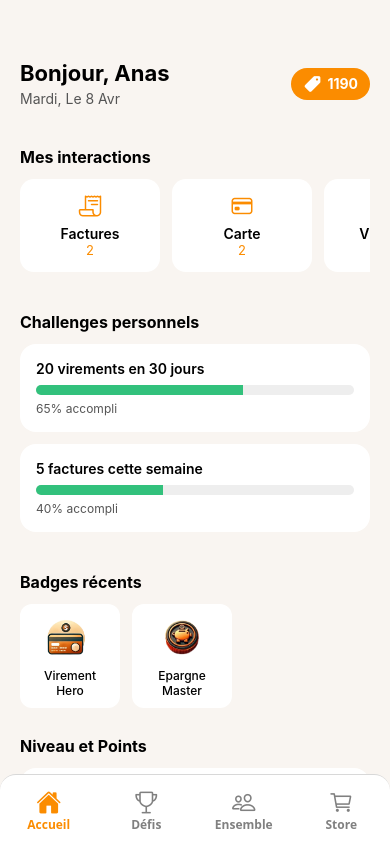
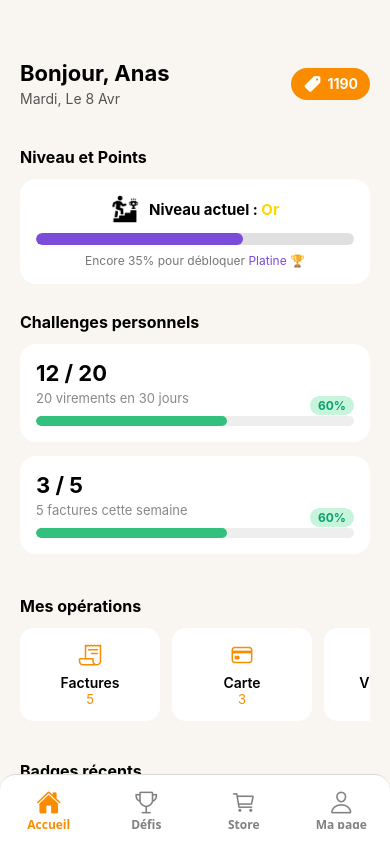
Before and after one commit to OussamaHm12/gamification-frontend, a React Native app: screen /Accueil in a window 390 px wide. Built offline with nearby package versions, Linux system fonts and the light colour scheme.

Commit message:
HomeScreen Finnalized

```diff
--- a/navigation/TabNavigator.tsx
+++ b/navigation/TabNavigator.tsx
@@ -1,10 +1,10 @@
-// ✅ navigation/TabNavigator.tsx
 import React from 'react';
 import { createBottomTabNavigator } from '@react-navigation/bottom-tabs';
 import HomeScreen from '../screens/HomeScreen';
 import DefisScreen from '../screens/DefisScreen';
 import StoreScreen from '../screens/StoreScreen';
-import EnsembleScreen from '../screens/EnsembleScreen';
+// ✅ Remplace EnsembleScreen par BadgeProfileScreen
+import BadgeProfileScreen from '../screens/BadgeProfileScreen';
 import { Ionicons } from '@expo/vector-icons';
 
 const Tab = createBottomTabNavigator();
@@ -44,8 +44,8 @@ const TabNavigator = () => {
             case 'Défis':
               iconName = 'trophy-outline';
               break;
-            case 'Ensemble':
-              iconName = 'people-outline';
+            case 'Ma page':
+              iconName = 'person-outline';
               break;
             case 'Store':
               iconName = 'cart-outline';
@@ -58,8 +58,9 @@ const TabNavigator = () => {
     >
       <Tab.Screen name="Accueil" component={HomeScreen} />
       <Tab.Screen name="Défis" component={DefisScreen} />
-      <Tab.Screen name="Ensemble" component={EnsembleScreen} />
       <Tab.Screen name="Store" component={StoreScreen} />
+      {/* ✅ Onglet "Ma page" à la place de Ensemble */}
+      <Tab.Screen name="Ma page" component={BadgeProfileScreen} />
     </Tab.Navigator>
   );
 };
--- a/screens/HomeScreen.tsx
+++ b/screens/HomeScreen.tsx
@@ -18,8 +18,8 @@ const recentBadges = [
 ];
 
 const personalChallenges = [
-  { id: '1', name: '20 virements en 30 jours', progress: 65 },
-  { id: '2', name: '5 factures cette semaine', progress: 40 },
+  { id: '1', name: '20 virements en 30 jours', current: 12, total: 20, progress: 60 },
+  { id: '2', name: '5 factures cette semaine', current: 3, total: 5, progress: 60 },
 ];
 
 const HomeScreen = () => {
@@ -37,50 +37,74 @@ const HomeScreen = () => {
           <Text style={styles.date}>{formattedDate}</Text>
         </View>
         <TouchableOpacity style={styles.pointsBox} onPress={() => navigation.navigate('Store')}>
-        <Ionicons name="pricetag" size={18} color="#fff" />
-        <Text style={styles.points}>1190</Text>
-      </TouchableOpacity>
-
+          <Ionicons name="pricetag" size={18} color="#fff" />
+          <Text style={styles.points}>1190</Text>
+        </TouchableOpacity>
       </View>
 
       <ScrollView style={styles.content} contentContainerStyle={{ paddingBottom: 100 }}>
-        <Text style={styles.sectionTitle}>Mes interactions</Text>
-        <ScrollView horizontal showsHorizontalScrollIndicator={false} style={{ marginBottom: 12 }}>
-          <TouchableOpacity style={styles.hCard} onPress={() => navigation.navigate('Interactions')}>
-            <Ionicons name="receipt-outline" size={24} color="#FB8C00" />
-            <Text style={styles.hCardTitle}>Factures</Text>
-            <Text style={styles.hCardValue}>2</Text>
-          </TouchableOpacity>
-          <TouchableOpacity style={styles.hCard} onPress={() => navigation.navigate('Interactions')}>
-            <Ionicons name="card-outline" size={24} color="#FB8C00" />
-            <Text style={styles.hCardTitle}>Carte</Text>
-            <Text style={styles.hCardValue}>2</Text>
-          </TouchableOpacity>
-          <TouchableOpacity style={styles.hCard} onPress={() => navigation.navigate('Interactions')}>
-            <Ionicons name="swap-horizontal-outline" size={24} color="#FB8C00" />
-            <Text style={styles.hCardTitle}>Virements</Text>
-            <Text style={styles.hCardValue}>2</Text>
-          </TouchableOpacity>
-        </ScrollView>
+        {/* 🎮 Bloc Fidélité style gaming avec redirection */}
+        <Text style={styles.sectionTitle}>Niveau et Points</Text>
+        <TouchableOpacity onPress={() => navigation.navigate('Niveau')}>
+          <View style={styles.gamingBox}>
+            <View style={styles.levelRow}>
+              <Image source={require('../assets/level.png')} style={styles.levelIcon} />
+              <Text style={styles.levelText}>
+                Niveau actuel : <Text style={{ color: '#FFD700' }}>Or</Text>
+              </Text>
+            </View>
+            <View style={styles.levelBar}>
+              <View style={[styles.levelProgress, { width: '65%' }]} />
+            </View>
+            <Text style={styles.progressNote}>
+              Encore 35% pour débloquer <Text style={{ color: '#7A4CD9' }}>Platine</Text> 🏆
+            </Text>
+          </View>
+        </TouchableOpacity>
 
-        {/* 🔥 Challenges personnels */}
+        {/* 🔥 Challenges personnels - Nouveau design */}
         <Text style={styles.sectionTitle}>Challenges personnels</Text>
         {personalChallenges.map((challenge) => (
           <TouchableOpacity
             key={challenge.id}
-            style={styles.challengeBox}
+            style={styles.challengeCard}
             onPress={() => navigation.navigate('DefiDetail', { defiId: challenge.id })}
           >
-            <Text style={styles.challengeTitle}>{challenge.name}</Text>
-            <View style={styles.challengeProgressBar}>
-              <View style={[styles.challengeProgressFill, { width: `${challenge.progress}%` }]} />
+            <Text style={styles.challengeMain}>{challenge.current} / {challenge.total}</Text>
+            <Text style={styles.challengeSub}>{challenge.name}</Text>
+
+            <View style={styles.progressWrapper}>
+              <View style={styles.progressBar}>
+                <View style={[styles.progressFill, { width: `${challenge.progress}%` }]} />
+              </View>
+              <View style={styles.percentageBubble}>
+                <Text style={styles.percentageText}>{challenge.progress}%</Text>
+              </View>
             </View>
-            <Text style={styles.challengeProgressText}>{challenge.progress}% accompli</Text>
           </TouchableOpacity>
         ))}
 
+        {/* 💳 Opérations */}
+        <Text style={styles.sectionTitle}>Mes opérations</Text>
+        <ScrollView horizontal showsHorizontalScrollIndicator={false} style={{ marginBottom: 12 }}>
+          <TouchableOpacity style={styles.hCard} onPress={() => navigation.navigate('Interactions', { filter: 'Factures' })}>
+            <Ionicons name="receipt-outline" size={24} color="#FB8C00" />
+            <Text style={styles.hCardTitle}>Factures</Text>
+            <Text style={styles.hCardValue}>5</Text>
+          </TouchableOpacity>
+          <TouchableOpacity style={styles.hCard} onPress={() => navigation.navigate('Interactions', { filter: 'Carte' })}>
+            <Ionicons name="card-outline" size={24} color="#FB8C00" />
+            <Text style={styles.hCardTitle}>Carte</Text>
+            <Text style={styles.hCardValue}>3</Text>
+          </TouchableOpacity>
+          <TouchableOpacity style={styles.hCard} onPress={() => navigation.navigate('Interactions', { filter: 'Virements' })}>
+            <Ionicons name="swap-horizontal-outline" size={24} color="#FB8C00" />
+            <Text style={styles.hCardTitle}>Virements</Text>
+            <Text style={styles.hCardValue}>7</Text>
+          </TouchableOpacity>
+        </ScrollView>
 
-        {/* Badges récents */}
+        {/* 🎖️ Badges récents */}
         <Text style={styles.sectionTitle}>Badges récents</Text>
         <ScrollView horizontal showsHorizontalScrollIndicator={false}>
           {recentBadges.map((badge) => (
@@ -94,32 +118,13 @@ const HomeScreen = () => {
             </TouchableOpacity>
           ))}
         </ScrollView>
-
-        {/* 🎮 Bloc Fidélité style gaming avec redirection */}
-          <Text style={styles.sectionTitle}>Niveau et Points</Text>
-          <TouchableOpacity onPress={() => navigation.navigate('Niveau')}>
-            <View style={styles.gamingBox}>
-              <View style={styles.levelRow}>
-                <Image source={require('../assets/level.png')} style={styles.levelIcon} />
-                <Text style={styles.levelText}>
-                  Niveau actuel : <Text style={{ color: '#FFD700' }}>Or</Text>
-                </Text>
-              </View>
-              <View style={styles.levelBar}>
-                <View style={[styles.levelProgress, { width: '65%' }]} />
-              </View>
-              <Text style={styles.progressNote}>
-                Encore 35% pour débloquer <Text style={{ color: '#7A4CD9' }}>Platine</Text> 🏆
-              </Text>
-            </View>
-          </TouchableOpacity>
-
       </ScrollView>
     </View>
   );
 };
 
 export default HomeScreen;
+
 
 const styles = StyleSheet.create({
   container: { flex: 1, backgroundColor: '#F9F5F1' },
@@ -227,4 +232,53 @@ const styles = StyleSheet.create({
   },
   challengeProgressFill: { height: 10, backgroundColor: '#32C17C' },
   challengeProgressText: { fontSize: 12, color: '#555' },
+
+
+  challengeCard: {
+    backgroundColor: '#fff',
+    padding: 16,
+    borderRadius: 16,
+    marginBottom: 14,
+    elevation: 2,
+  },
+  challengeMain: {
+    fontSize: 22,
+    fontWeight: 'bold',
+    marginBottom: 4,
+  },
+  challengeSub: {
+    fontSize: 13,
+    color: '#888',
+    marginBottom: 10,
+  },
+  progressWrapper: {
+    position: 'relative',
+    justifyContent: 'center',
+  },
+  progressBar: {
+    height: 10,
+    backgroundColor: '#eee',
+    borderRadius: 10,
+    overflow: 'hidden',
+  },
+  progressFill: {
+    height: 10,
+    backgroundColor: '#32C17C',
+    borderRadius: 10,
+  },
+  percentageBubble: {
+    position: 'absolute',
+    right: 0,
+    top: -20,
+    backgroundColor: '#C7F5DC',
+    borderRadius: 12,
+    paddingHorizontal: 8,
+    paddingVertical: 2,
+  },
+  percentageText: {
+    color: '#0A9F6D',
+    fontSize: 12,
+    fontWeight: 'bold',
+  },
+
 });
--- a/screens/InteractionsScreen.tsx
+++ b/screens/InteractionsScreen.tsx
@@ -10,23 +10,44 @@ import {
 } from 'react-native';
 import { Ionicons } from '@expo/vector-icons';
 import { useNavigation } from '@react-navigation/native';
+import { useRoute } from '@react-navigation/native';
+
+
 
 const { width } = Dimensions.get('window');
 
 const allData = [
-  { id: 'f1', type: 'Factures', name: 'ONEP', date: '29 Mar', montant: '150 DH', points: 10 },
+  // Factures (5)
+  { id: 'f1', type: 'Factures', name: 'ONEP', date: '01 Avr', montant: '150 DH', points: 10 },
   { id: 'f2', type: 'Factures', name: 'IAM', date: '05 Mar', montant: '320 DH', points: 20 },
+  { id: 'f3', type: 'Factures', name: 'Lydec', date: '15 Fév', montant: '100 DH', points: 8 },
+  { id: 'f4', type: 'Factures', name: 'Orange', date: '28 Jan', montant: '200 DH', points: 12 },
+  { id: 'f5', type: 'Factures', name: 'Inwi', date: '20 Mar', montant: '250 DH', points: 14 },
+
+  // Carte (3)
   { id: 'c1', type: 'Carte', name: 'Restaurant', date: '02 Avr', montant: '120 DH', points: 12 },
   { id: 'c2', type: 'Carte', name: 'Transport', date: '28 Mar', montant: '40 DH', points: 4 },
+  { id: 'c3', type: 'Carte', name: 'Épicerie', date: '18 Mar', montant: '60 DH', points: 6 },
+
+  // Virements (7)
   { id: 'v1', type: 'Virements', name: 'Virement à Anas', date: '01 Avr', montant: '200 DH', points: 15 },
   { id: 'v2', type: 'Virements', name: 'Virement à Karim', date: '25 Mar', montant: '300 DH', points: 18 },
+  { id: 'v3', type: 'Virements', name: 'Virement à Sara', date: '10 Mar', montant: '180 DH', points: 10 },
+  { id: 'v4', type: 'Virements', name: 'Virement à Youssef', date: '22 Fév', montant: '250 DH', points: 14 },
+  { id: 'v5', type: 'Virements', name: 'Virement à Leila', date: '05 Fév', montant: '150 DH', points: 9 },
+  { id: 'v6', type: 'Virements', name: 'Virement à Nada', date: '12 Jan', montant: '400 DH', points: 20 },
+  { id: 'v7', type: 'Virements', name: 'Virement à Mohamed', date: '07 Jan', montant: '100 DH', points: 5 },
 ];
+
 
 const filterOptions = ['Tous', 'Factures', 'Carte', 'Virements'];
 
 const InteractionsScreen = () => {
+
+  const route = useRoute();
+  const initialFilter = route.params?.filter || 'Tous';
+  const [selectedFilter, setSelectedFilter] = useState(initialFilter);
   const navigation = useNavigation();
-  const [selectedFilter, setSelectedFilter] = useState('Tous');
   const [search, setSearch] = useState('');
 
   const filteredData = allData.filter((item) => {
@@ -42,7 +63,7 @@ const InteractionsScreen = () => {
         <TouchableOpacity onPress={() => navigation.goBack()}>
           <Ionicons name="arrow-back" size={24} color="#000" />
         </TouchableOpacity>
-        <Text style={styles.headerTitle}>Mes interactions</Text>
+        <Text style={styles.headerTitle}>Mes opérations</Text>
         <View style={{ width: 24 }} />
       </View>
 
```
